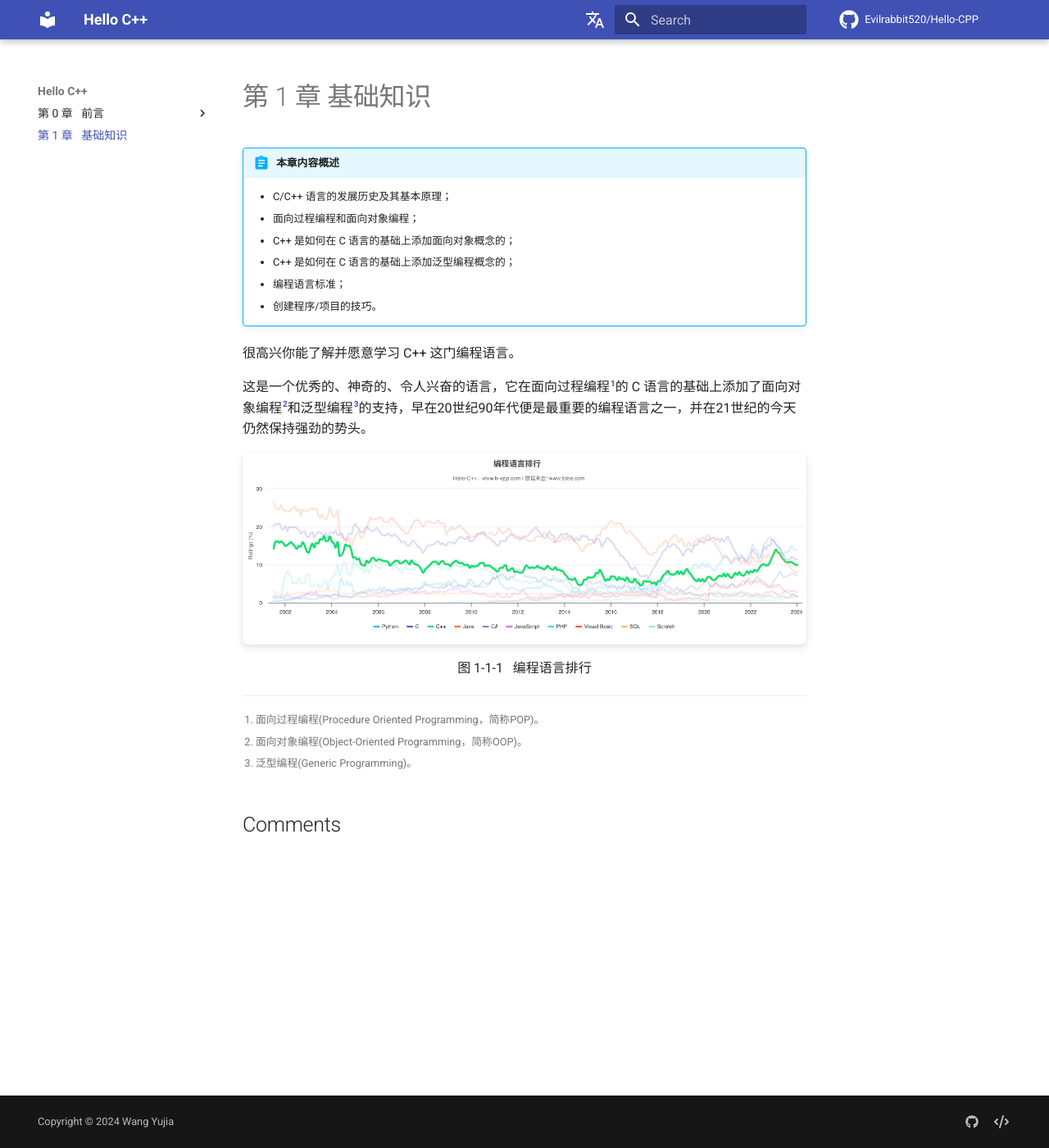
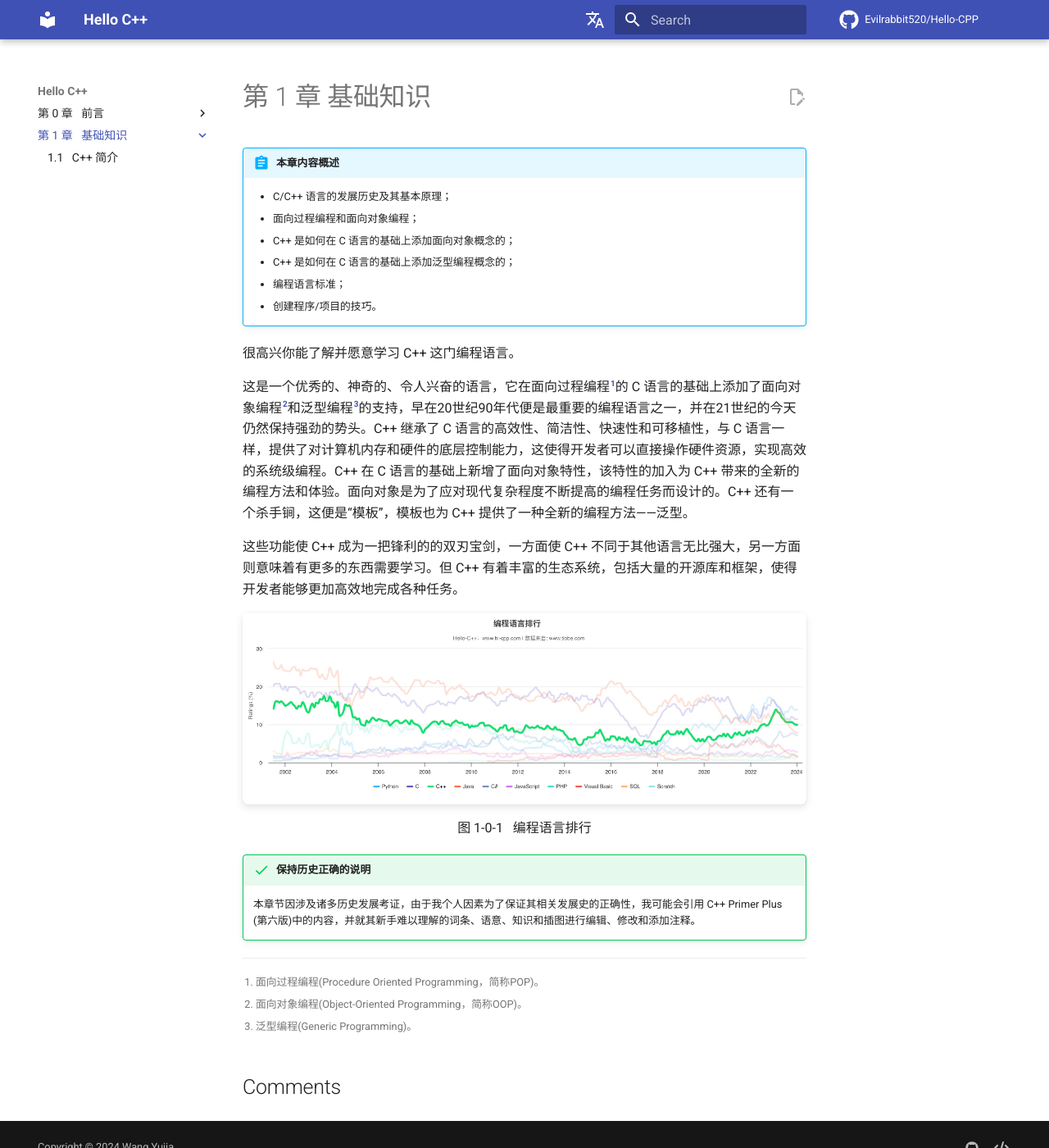
Before and after one commit to Evilrabbit520/Hello-CPP, an MkDocs documentation site: the page built from docs/BasicKnowledge/index.md, in a window 1280 px wide and 1400 px high. Shown: the whole window at 82% size. Built offline with MkDocs 1.6.1 and Material for MkDocs 9.7.7, drawn with Linux system fonts in a browser that asks for light colours; comment, search, counter and statistics services are not loaded.

Commit message:
Added Synopsis to C++.

```diff
--- a/docs/BasicKnowledge/index.md
+++ b/docs/BasicKnowledge/index.md
@@ -15,16 +15,21 @@ comments: true
 
 很高兴你能了解并愿意学习 C++ 这门编程语言。
 
-这是一个优秀的、神奇的、令人兴奋的语言，它在面向过程编程[^1]的 C 语言的基础上添加了面向对象编程[^2]和泛型编程[^3]的支持，早在20世纪90年代便是最重要的编程语言之一，并在21世纪的今天仍然保持强劲的势头。
+这是一个优秀的、神奇的、令人兴奋的语言，它在面向过程编程[^1]的 C 语言的基础上添加了面向对象编程[^2]和泛型编程[^3]的支持，早在20世纪90年代便是最重要的编程语言之一，并在21世纪的今天仍然保持强劲的势头。C++ 继承了 C 语言的高效性、简洁性、快速性和可移植性，与 C 语言一样，提供了对计算机内存和硬件的底层控制能力，这使得开发者可以直接操作硬件资源，实现高效的系统级编程。C++ 在 C 语言的基础上新增了面向对象特性，该特性的加入为 C++ 带来的全新的编程方法和体验。面向对象是为了应对现代复杂程度不断提高的编程任务而设计的。C++ 还有一个杀手锏，这便是“模板”，模板也为 C++ 提供了一种全新的编程方法——泛型。
+
+这些功能使 C++ 成为一把锋利的的双刃宝剑，一方面使 C++ 不同于其他语言无比强大，另一方面则意味着有更多的东西需要学习。但 C++ 有着丰富的生态系统，包括大量的开源库和框架，使得开发者能够更加高效地完成各种任务。
 
 <div class="animation-figure" markdown>
 
-![ProgramminIndex](image/1-1-1TIOBEProgramminIndex.jpg)
+![ProgramminIndex](image/1-0-1TIOBEProgramminIndex.jpg)
 
 </div>
 
-<p align="center"> 图 1-1-1 &nbsp; 编程语言排行 </p>
+<p align="center"> 图 1-0-1 &nbsp; 编程语言排行 </p>
 
+!!! success "保持历史正确的说明"
+
+    本章节因涉及诸多历史发展考证，由于我个人因素为了保证其相关发展史的正确性，我可能会引用 C++ Primer Plus (第六版)中的内容，并就其新手难以理解的词条、语意、知识和插图进行编辑、修改和添加注释。
 
 
 [^1]: 面向过程编程(Procedure Oriented Programming，简称POP)。
--- a/mkdocs.yml
+++ b/mkdocs.yml
@@ -6,12 +6,13 @@ theme:
   icon:
     repo: fontawesome/brands/github
   features:
+    - content.action.edit
     - navigation.indexes
 
 # Repository
 repo_name: Evilrabbit520/Hello-CPP
-repo_url: https://github.com/Evilrabbit520/Hello-CPP.git
-# edit_uri: tree/main/docs
+repo_url: https://github.com/Evilrabbit520/Hello-CPP
+edit_uri: tree/main/docs
 version: 1.0.0
 
 extra:
@@ -58,3 +59,4 @@ nav:
 - 第 1 章 &nbsp; 基础知识:
     # [icon: material/book-open-outline]
     - BasicKnowledge/index.md
+    - 1.1 &nbsp; C++ 简介: BasicKnowledge/cppSynopsis.md
```
Also changed, not shown: docs/BasicKnowledge/cppSynopsis.md (added, +76 -0 lines), docs/BasicKnowledge/image/1-0-1TIOBEProgramminIndex.jpg (renamed from docs/BasicKnowledge/image/1-1-1TIOBEProgramminIndex.jpg), docs/BasicKnowledge/image/1-1-1Program.jpg (added).
